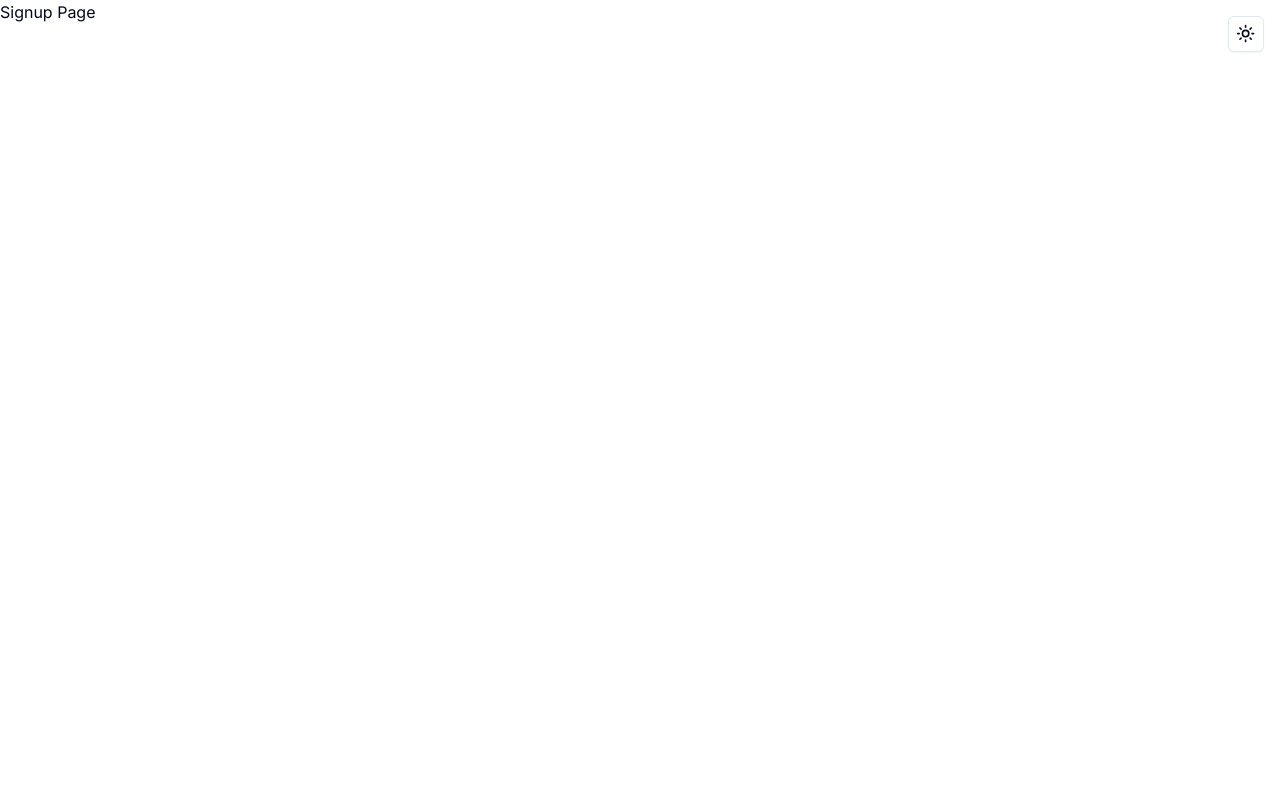
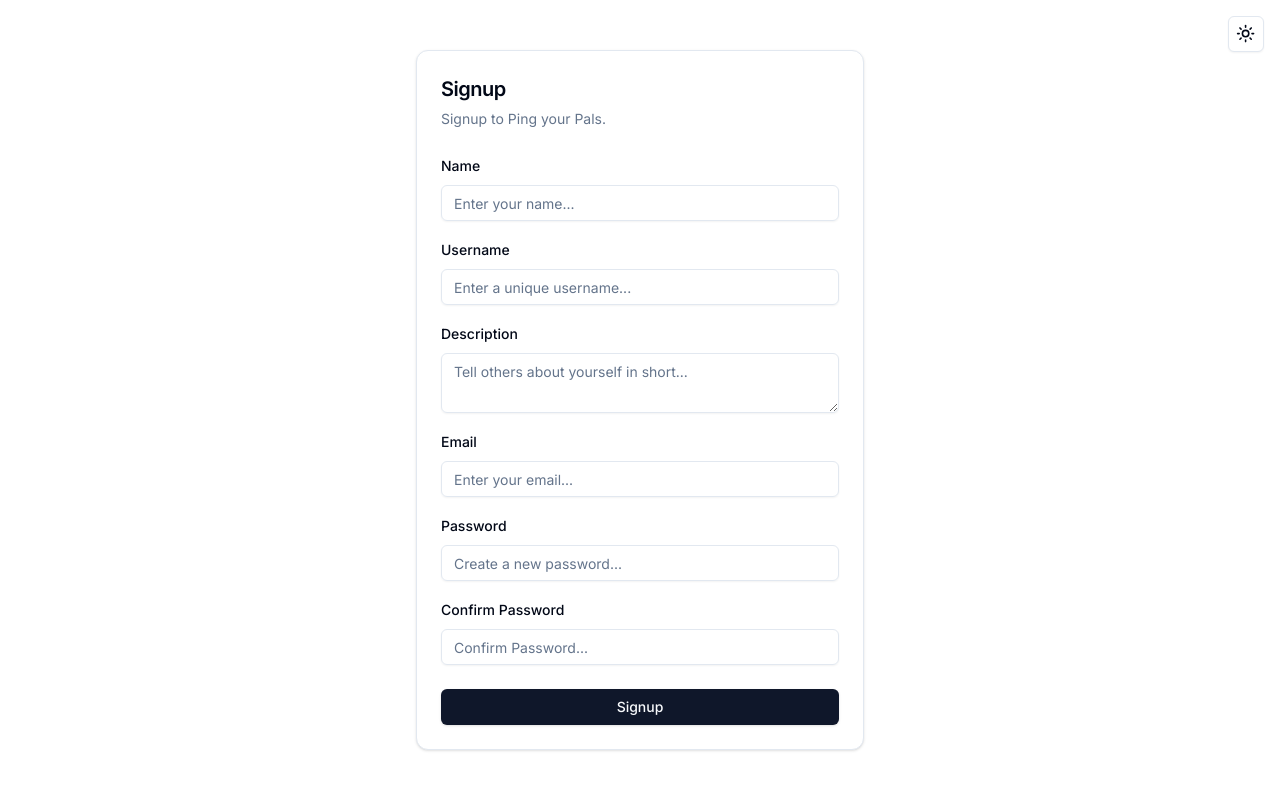
Before and after one commit to mohits-git/pingpal, a Next.js app in the folder client/: page /signup in a window 1280 px wide. Shown: the top 790 px of the page. Built offline with nearby package versions, Linux system fonts and the light colour scheme.

Commit message:
feat(client): add SignUp Form with implementation

```diff
--- /dev/null
+++ b/client/src/app/(auth)/signup/page.tsx
@@ -0,0 +1,193 @@
+"use client"
+import { Button } from "@/components/ui/button";
+import { Card, CardContent, CardDescription, CardFooter, CardHeader, CardTitle } from "@/components/ui/card";
+import { Input } from "@/components/ui/input";
+import React from "react";
+import { zodResolver } from "@hookform/resolvers/zod"
+import { useForm } from "react-hook-form"
+import { z } from "zod"
+import {
+  Form,
+  FormControl,
+  FormField,
+  FormItem,
+  FormLabel,
+  FormMessage,
+} from "@/components/ui/form"
+import { SignupSchema } from "@/lib/schemas/signup-schema";
+import { Textarea } from "@/components/ui/textarea";
+import { useRouter } from "next/navigation";
+import { toast } from "sonner";
+
+const Signup: React.FC = () => {
+  const form = useForm<z.infer<typeof SignupSchema>>({
+    resolver: zodResolver(SignupSchema),
+    defaultValues: {
+      name: "",
+      username: "",
+      email: "",
+      password: "",
+      confirmPassword: "",
+      description: ""
+    },
+  });
+
+  const navigate = useRouter();
+
+  async function onSubmit(data: z.infer<typeof SignupSchema>) {
+    try {
+      const payload: Partial<typeof data> = {
+        ...data,
+      };
+      delete payload.confirmPassword;
+      const response = await fetch(`${process.env.NEXT_PUBLIC_BACKEND_URL}/api/register`, {
+        method: "POST",
+        headers: {
+          "Content-Type": "application/json",
+        },
+        body: JSON.stringify(payload),
+      });
+      const responseData = await response.json();
+      if (!response.ok)
+        throw new Error(
+          responseData.email
+          || responseData.password
+          || responseData.error
+        );
+
+      const token: string = responseData.token;
+      localStorage.setItem("token", token);
+      form.reset();
+      navigate.push("/");
+    } catch (error: any) {
+      form.setError("root", {
+        message: error?.error || error?.message || "Oopsy!! :( Something went wrong ;-;"
+      });
+      toast('Oopsy!! :( Something went wrong ;-;', {
+        description: error?.error || error?.message || "Please try again later.",
+      });
+      console.log(error);
+    }
+  }
+
+  return (
+    <Card className="w-full max-w-md">
+      <Form {...form}>
+        <form onSubmit={form.handleSubmit(onSubmit)}>
+          <CardHeader>
+            <CardTitle className="text-xl">Signup</CardTitle>
+            <CardDescription>Signup to Ping your Pals.</CardDescription>
+            {form.formState.errors.root && (
+              <div className="text-red-500 text-sm">{form.formState.errors.root.message}</div>
+            )}
+          </CardHeader>
+          <CardContent className="space-y-4">
+            <FormField
+              control={form.control}
+              name="name"
+              render={({ field }) => (
+                <FormItem>
+                  <FormLabel>Name</FormLabel>
+                  <FormControl>
+                    <Input
+                      placeholder="Enter your name..."
+                      {...field}
+                    />
+                  </FormControl>
+                  <FormMessage />
+                </FormItem>
+              )}
+            />
+            <FormField
+              control={form.control}
+              name="username"
+              render={({ field }) => (
+                <FormItem>
+                  <FormLabel>Username</FormLabel>
+                  <FormControl>
+                    <Input
+                      placeholder="Enter a unique username..."
+                      {...field}
+                    />
+                  </FormControl>
+                  <FormMessage />
+                </FormItem>
+              )}
+            />
+            <FormField
+              control={form.control}
+              name="description"
+              render={({ field }) => (
+                <FormItem>
+                  <FormLabel>Description</FormLabel>
+                  <FormControl>
+                    <Textarea
+                      placeholder="Tell others about yourself in short..."
+                      {...field}
+                    />
+                  </FormControl>
+                  <FormMessage />
+                </FormItem>
+              )}
+            />
+            <FormField
+              control={form.control}
+              name="email"
+              render={({ field }) => (
+                <FormItem>
+                  <FormLabel>Email</FormLabel>
+                  <FormControl>
+                    <Input
+                      placeholder="Enter your email..."
+                      {...field}
+                    />
+                  </FormControl>
+                  <FormMessage />
+                </FormItem>
+              )}
+            />
+            <FormField
+              control={form.control}
+              name="password"
+              render={({ field }) => (
+                <FormItem>
+                  <FormLabel>Password</FormLabel>
+                  <FormControl>
+                    <Input
+                      type="password"
+                      placeholder="Create a new password..."
+                      {...field}
+                    />
+                  </FormControl>
+                  <FormMessage />
+                </FormItem>
+              )}
+            />
+            <FormField
+              control={form.control}
+              name="confirmPassword"
+              render={({ field }) => (
+                <FormItem>
+                  <FormLabel>Confirm Password</FormLabel>
+                  <FormControl>
+                    <Input
+                      type="password"
+                      placeholder="Confirm Password..."
+                      {...field}
+                    />
+                  </FormControl>
+                  <FormMessage />
+                </FormItem>
+              )}
+            />
+          </CardContent>
+          <CardFooter className="flex justify-between">
+            <Button className="w-full" type="submit">Signup</Button>
+          </CardFooter>
+        </form>
+      </Form>
+    </Card>
+  )
+}
+
+export default Signup;
--- a/client/src/app/signup/page.tsx
+++ /dev/null
@@ -1,15 +0,0 @@
-import React from "react";
-
-type Props = {
-
-}
-
-const Signup: React.FC<Props> = () => {
-    return (
-        <>
-            Signup Page
-        </>
-    )
-}
-
-export default Signup
```
